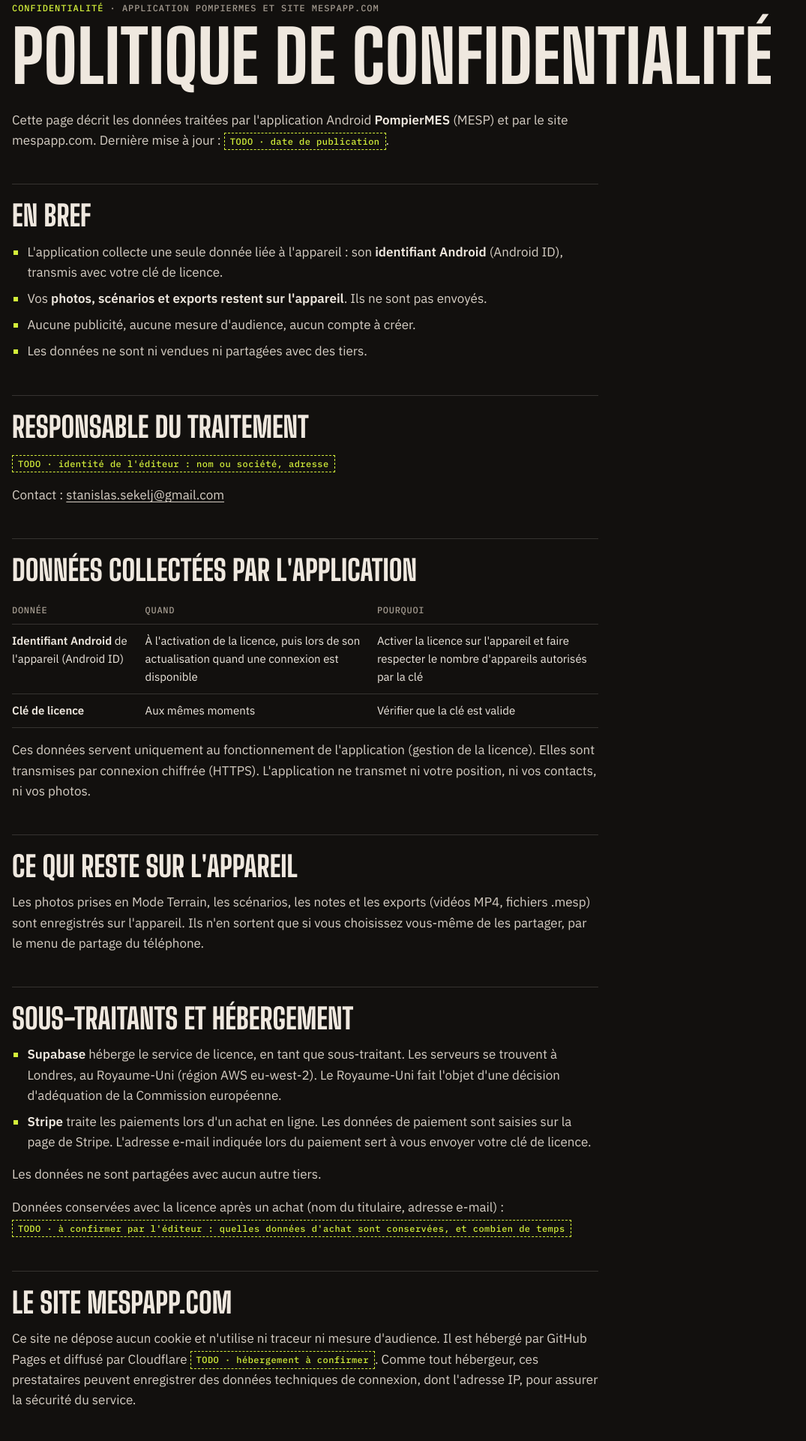
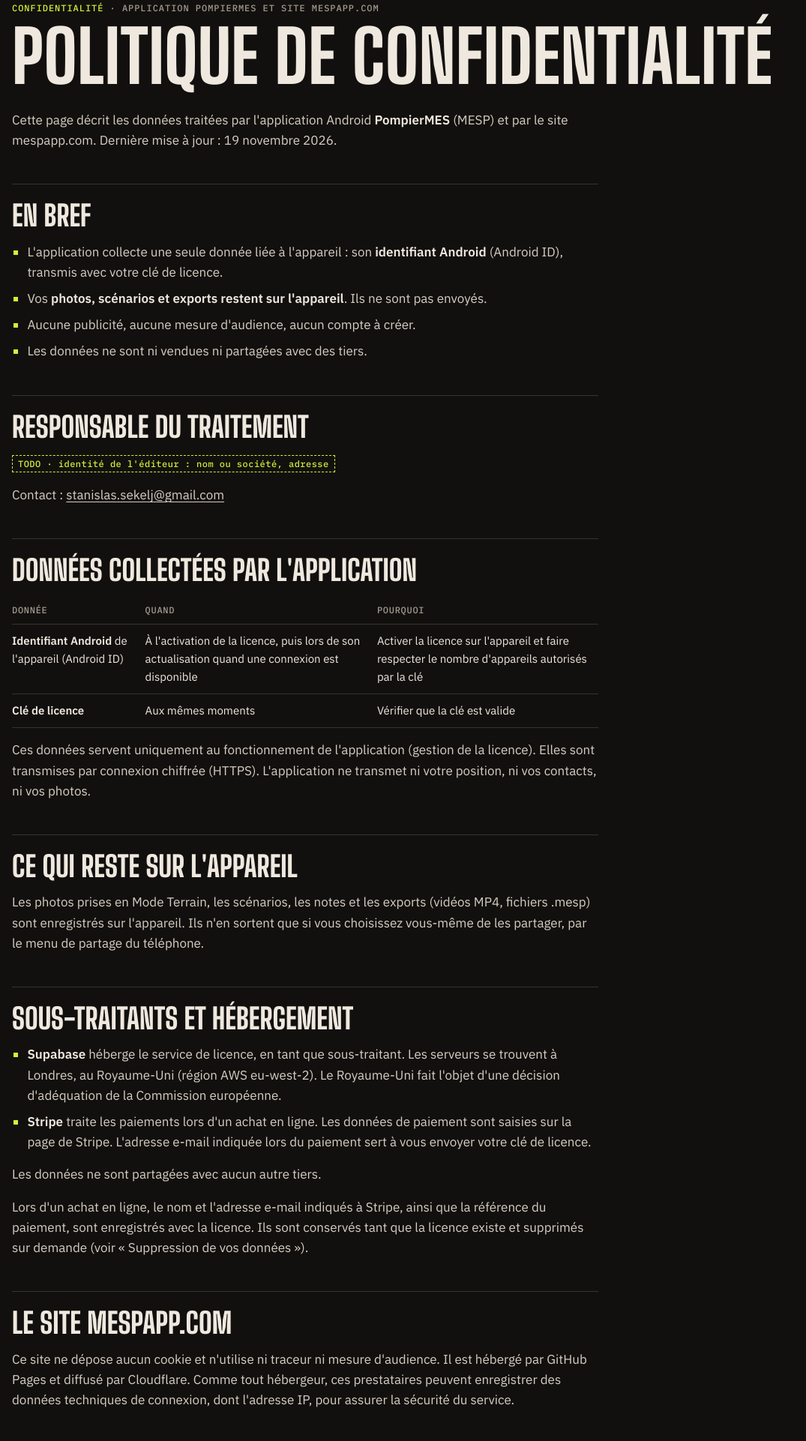
Before and after one commit to stanislasSekelj/MESPWEB, a plain HTML site: page docs/confidentialite.html in a window 1280 px wide. Shown: the part 135-2057 px from the top of the page at 75% size, without its empty margins (0-1075 px from the left). Drawn offline with Linux system fonts and the light colour scheme.

Commit message:
Legal pages: publication date, hosting details, purchase data wording
Co-Authored-By: Claude Fable 5.2 <noreply@anthropic.com>

```diff
--- a/docs/confidentialite.html
+++ b/docs/confidentialite.html
@@ -30,7 +30,7 @@
   <p class="label"><b>Confidentialité</b> · application PompierMES et site mespapp.com</p>
   <h1 class="display">Politique de confidentialité</h1>
   <div class="prose">
-    <p>Cette page décrit les données traitées par l'application Android <strong>PompierMES</strong> (MESP) et par le site mespapp.com. Dernière mise à jour&nbsp;: <span class="todo">date de publication</span>.</p>
+    <p>Cette page décrit les données traitées par l'application Android <strong>PompierMES</strong> (MESP) et par le site mespapp.com. Dernière mise à jour&nbsp;: 19 novembre 2026.</p>
 
     <h2 id="resume">En bref</h2>
     <ul>
@@ -65,10 +65,10 @@
       <li><strong>Stripe</strong> traite les paiements lors d'un achat en ligne. Les données de paiement sont saisies sur la page de Stripe. L'adresse e-mail indiquée lors du paiement sert à vous envoyer votre clé de licence.</li>
     </ul>
     <p>Les données ne sont partagées avec aucun autre tiers.</p>
-    <p>Données conservées avec la licence après un achat (nom du titulaire, adresse e-mail)&nbsp;: <span class="todo">à confirmer par l'éditeur : quelles données d'achat sont conservées, et combien de temps</span></p>
+    <p>Lors d'un achat en ligne, le nom et l'adresse e-mail indiqués à Stripe, ainsi que la référence du paiement, sont enregistrés avec la licence. Ils sont conservés tant que la licence existe et supprimés sur demande (voir «&nbsp;Suppression de vos données&nbsp;»).</p>
 
     <h2 id="site">Le site mespapp.com</h2>
-    <p>Ce site ne dépose aucun cookie et n'utilise ni traceur ni mesure d'audience. Il est hébergé par GitHub Pages et diffusé par Cloudflare <span class="todo">hébergement à confirmer</span>. Comme tout hébergeur, ces prestataires peuvent enregistrer des données techniques de connexion, dont l'adresse IP, pour assurer la sécurité du service.</p>
+    <p>Ce site ne dépose aucun cookie et n'utilise ni traceur ni mesure d'audience. Il est hébergé par GitHub Pages et diffusé par Cloudflare. Comme tout hébergeur, ces prestataires peuvent enregistrer des données techniques de connexion, dont l'adresse IP, pour assurer la sécurité du service.</p>
 
     <h2 id="suppression">Suppression de vos données</h2>
     <p>Pour demander la suppression des données associées à votre licence, écrivez à <a href="mailto:stanislas.sekelj@gmail.com">stanislas.sekelj@gmail.com</a> en indiquant votre <strong>clé de licence</strong>.</p>
```
Also changed, not shown: docs/mentions-legales.html (+2 -1 lines).
